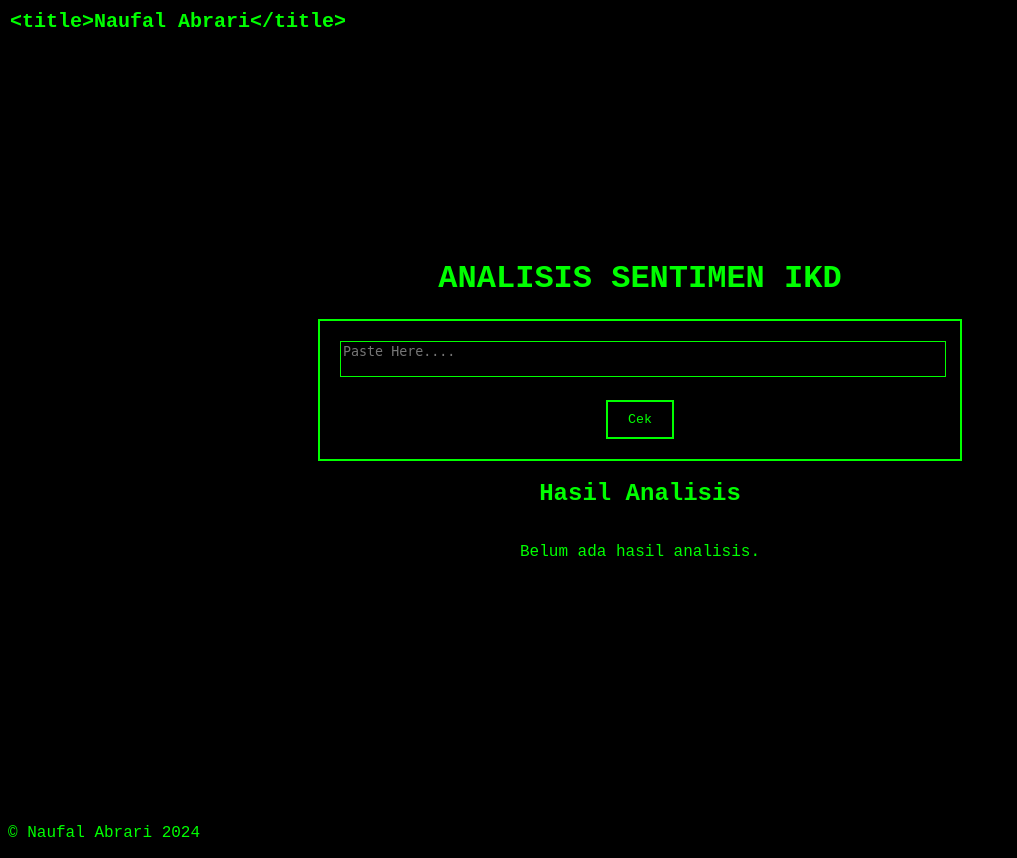
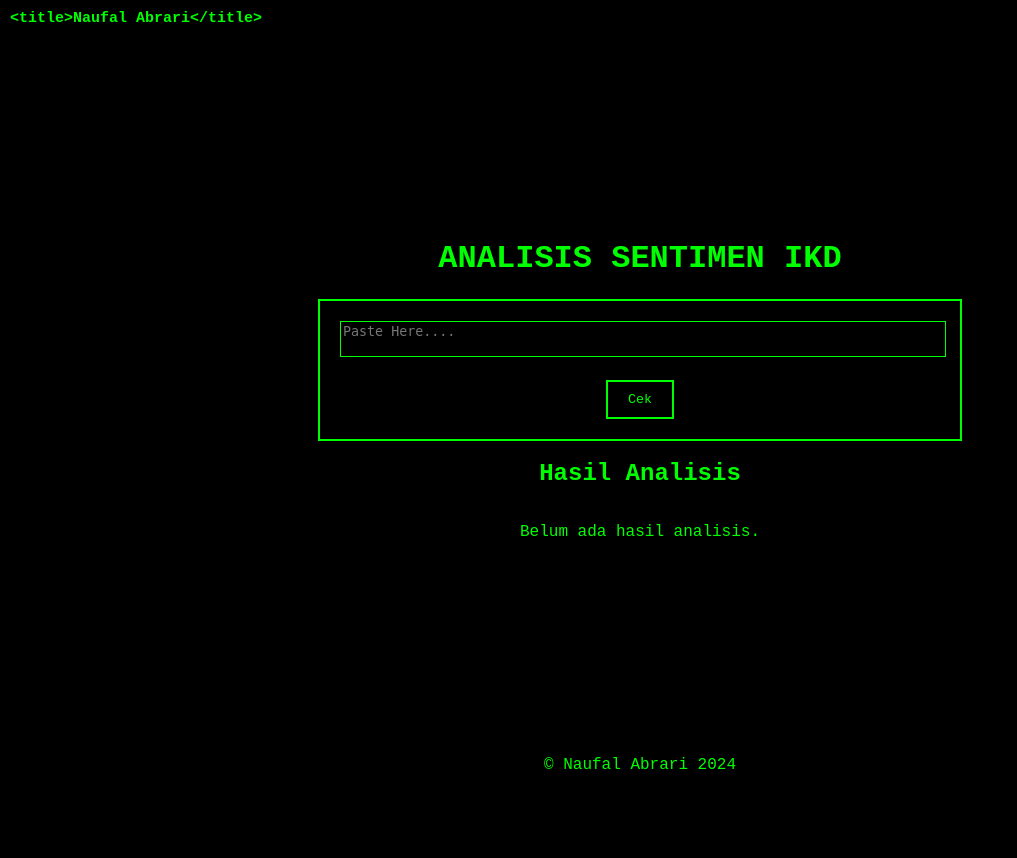
Before and after one commit to noobpalabr/sentimen-idk, a Flask app: page / in a window 1280 px wide. Shown: the whole page, without its empty margins (0-1017 px from the left). After the commit the page ends 769 px from the top, so only its background shows below. Run offline with Flask 2, Linux system fonts and the light colour scheme; parts of the project's set-up code (start-up, migrations or seed data) failed here and were passed over.

Commit message:
css terbaruru

```diff
--- a/static/css/dashboard.css
+++ b/static/css/dashboard.css
@@ -13,7 +13,7 @@ h1, h2 {
     flex-direction: column;
     align-items: center;
     justify-content: center;
-    height: 100vh;
+    height: calc(100vh - 40px);
     position: relative;
 }
 
@@ -57,6 +57,16 @@ textarea {
     position: absolute;
     top: 10px;
     left: 10px;
-    font-size: 20px;
+    font-size: 15px;
     font-weight: bold;
 }
+
+.footer {
+    text-align: center;
+    padding: 10px 0;
+    background-color: black;
+    width: 100%;
+    position: absolute;
+    bottom: 0;
+    left: 0;
+}
```
